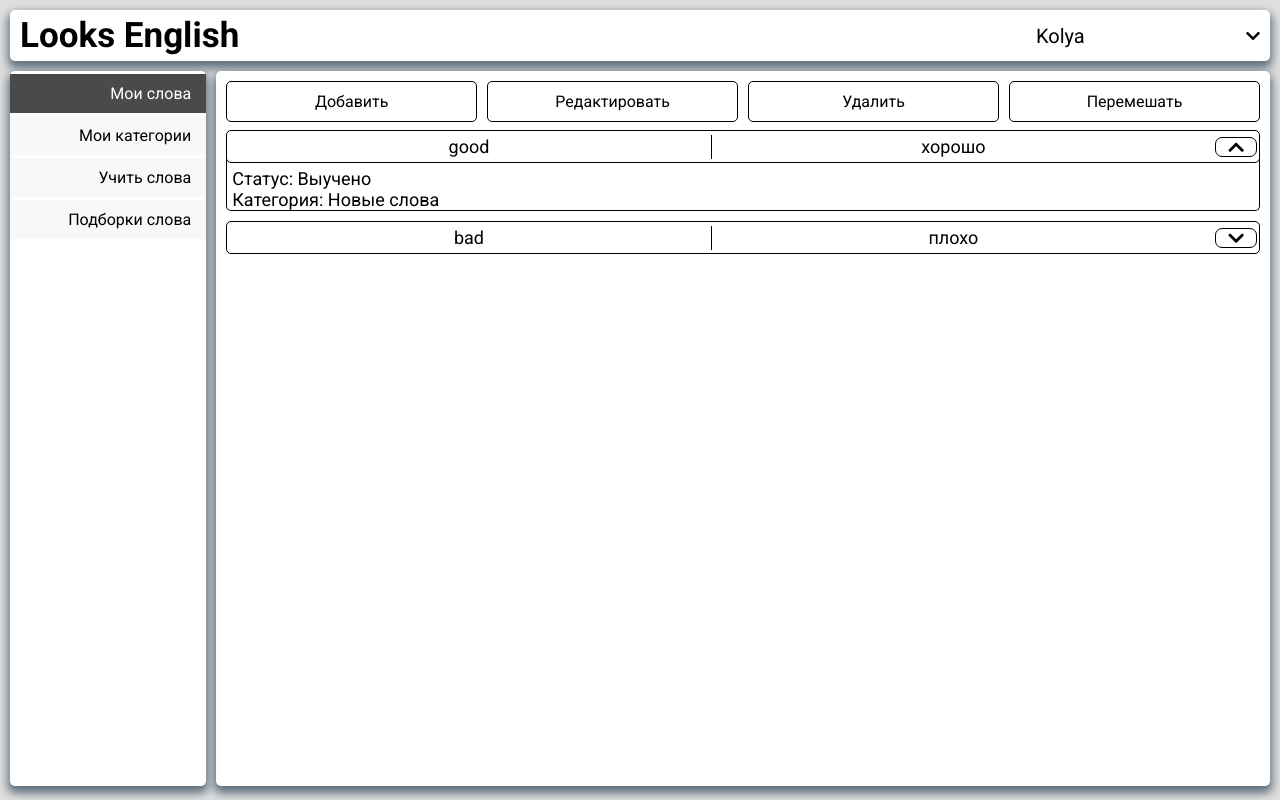
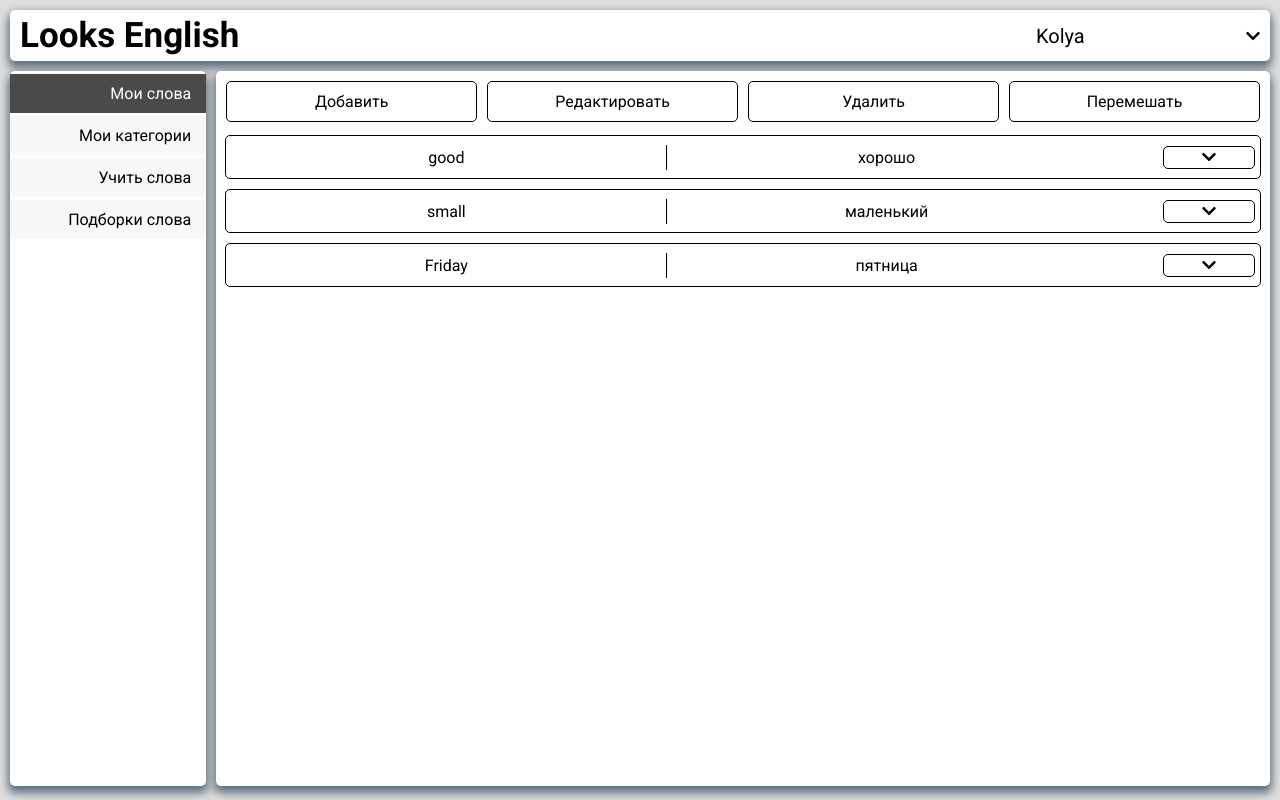
Before and after one commit to lokhno/look-english, a React (Create React App) app: page / in a window 1280 px wide. Built offline with nearby package versions, Linux system fonts and the light colour scheme.

Commit message:
Реализация MyWords на странице Main

```diff
--- a/src/pages/Main/Main.scss
+++ b/src/pages/Main/Main.scss
@@ -125,18 +125,6 @@
     }
 }
 
-.eng-list {
-    padding: 0;
-    list-style: none;
-    margin: 0;
-    display: flex;
-    flex-direction: column;
-    justify-content: center;
-    align-items: center;
-    &__item {
-        margin-top: 5px;
-    }
-}
 
 @media all and (min-width: 800px) {
     .main-page {
--- /dev/null
+++ b/src/pages/Main/MyWords/MyWords.scss
@@ -0,0 +1,9 @@
+.list__words {
+    margin-top: 5px;
+}
+
+@media all and (min-width: 800px) {
+    .list__words {
+        margin-top: 10px;
+    }
+}
--- /dev/null
+++ b/src/pages/Main/MyWords/WordContent/WordContent.scss
@@ -0,0 +1,52 @@
+.word-content {
+    display: block;
+    width: 100%;
+    &__eng-word {
+        display: flex;
+        align-items: center;
+        justify-content: center;
+        padding: 5px 0;
+        width: 100%;
+    }
+    &__rus-word {
+        width: 100%;
+        display: flex;
+        align-items: center;
+        justify-content: center;
+        padding: 5px 0;
+        text-align: center;
+    }
+    &__separator {
+        display: flex;
+        justify-content: center;
+        align-items: center;
+        div {
+            height: 1px;
+            width: 90%;
+            border-bottom: 1px solid black;
+        }
+    }
+}
+
+@media all and (min-width: 800px) {
+    .word-content {
+        display: flex;
+        &__eng-word {
+            width: 47%;
+        }
+        &__rus-word {
+            width: 47%;
+        }
+        &__separator {
+            display: flex;
+            justify-content: center;
+            align-items: center;
+            height: 30px;
+            width: 0;
+            div {
+                height: 80%;
+                border-left: 1px solid #000;
+            }
+        }
+    }
+}
--- /dev/null
+++ b/src/pages/Main/MyWords/WordContent/index.jsx
@@ -0,0 +1,17 @@
+import React from "react";
+
+import './WordContent.scss'
+
+function WordContent({ru, eng}) {
+    return (
+        <div className='word-content'>
+            <div className="word-content__eng-word">{eng}</div>
+            <div className="word-content__separator">
+                <div> </div>
+            </div>
+            <div className="word-content__rus-word">{ru}</div>
+        </div>
+    );
+}
+
+export default WordContent;
--- /dev/null
+++ b/src/pages/Main/MyWords/WordItem/index.jsx
@@ -0,0 +1,14 @@
+import React from "react";
+
+import { ListItem } from "../../../../components";
+import WordContent from "../WordContent";
+
+function WordItem({ word }) {
+    return (
+        <ListItem>
+            <WordContent ru={word.ru} eng={word.eng} />
+        </ListItem>
+    );
+}
+
+export default WordItem;
--- /dev/null
+++ b/src/pages/Main/MyWords/index.jsx
@@ -0,0 +1,24 @@
+import React from "react";
+
+import { useSelector } from "react-redux";
+
+import { List } from "../../../components";
+import WordItem from "./WordItem";
+
+import "./MyWords.scss";
+
+function MyWords() {
+    const words = useSelector(({ words }) => {
+        return words.items;
+    });
+
+    return (
+        <List className="list__words">
+            {words.map((item) => (
+                <WordItem key={item.id} word={item} />
+            ))}
+        </List>
+    );
+}
+
+export default MyWords;
--- a/src/pages/Main/index.jsx
+++ b/src/pages/Main/index.jsx
@@ -1,6 +1,7 @@
 import React from "react";
 
-import { Navigation, TopPanel, ControlMenu } from "../../components";
+import { Navigation, TopPanel, ControlMenu, List } from "../../components";
+import MyWords from "./MyWords";
 
 import "./Main.scss";
 
@@ -13,47 +14,7 @@ function Main() {
                 <div className="content">
                     <div className="content_container">
                         <ControlMenu />
-                        <ul className="eng-list">
-                            {/* <!-- Показать что слово выбрано eng-list-item_active --> */}
-                            <li className="eng-list__item eng-list-item">
-                                <div className="eng-list-item__container">
-                                    <div className="eng-list-item__eng-word">good</div>
-                                    <div className="eng-list-item__separator">
-                                        <div> </div>
-                                    </div>
-                                    <div className="eng-list-item__rus-word">хорошо</div>
-                                    {/* <!-- Чтобы перевернуть иконку, необходимо добавить класс eng-list-item__info-visibility_open --> */}
-                                    <div className="eng-list-item__info-visibility eng-list-item__info-visibility_open">
-                                        <i className="fas fa-chevron-down btn-icon"></i>
-                                        <i className="fas fa-chevron-up btn-icon"></i>
-                                    </div>
-                                </div>
-                                {/* <!-- Чтобы показать подробную информацию, нужно добавить класс eng-list-item__info_open --> */}
-                                <div className="eng-list-item__info eng-list-item__info_open">
-                                    <div>Статус: Выучено</div>
-                                    <div>Категория: Новые слова</div>
-                                </div>
-                            </li>
-                            <li className="eng-list__item eng-list-item">
-                                <div className="eng-list-item__container">
-                                    <div className="eng-list-item__eng-word">bad</div>
-                                    <div className="eng-list-item__separator">
-                                        <div></div>
-                                    </div>
-                                    <div className="eng-list-item__rus-word">плохо</div>
-                                    {/* <!-- Чтобы перевернуть иконку, необходимо добавить класс eng-list-item__info-visibility_open --> */}
-                                    <div className="eng-list-item__info-visibility">
-                                        <i className="fas fa-chevron-down btn-icon"></i>
-                                        <i className="fas fa-chevron-up btn-icon"></i>
-                                    </div>
-                                </div>
-                                {/* <!-- Чтобы показать подробную информацию, нужно добавить класс eng-list-item__info_open --> */}
-                                <div className="eng-list-item__info">
-                                    <div>Статус: Выучено</div>
-                                    <div>Категория: Новые слова</div>
-                                </div>
-                            </li>
-                        </ul>
+                        <MyWords />
                     </div>
                 </div>
             </div>
```
Also changed, not shown: src/pages/Main/MyWords/WordItem/WordItem.scss (added).
